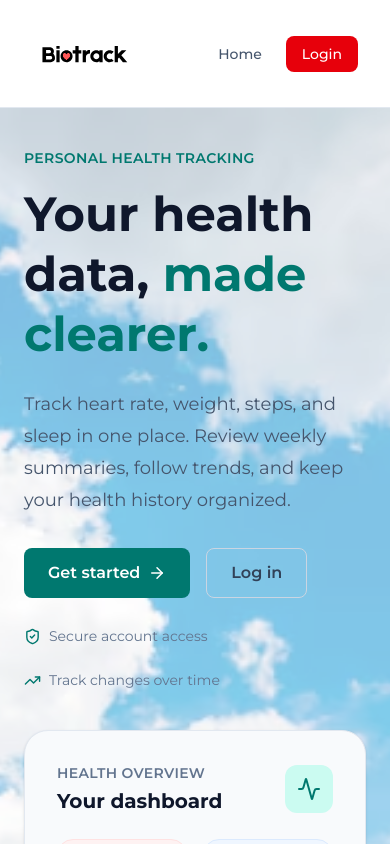
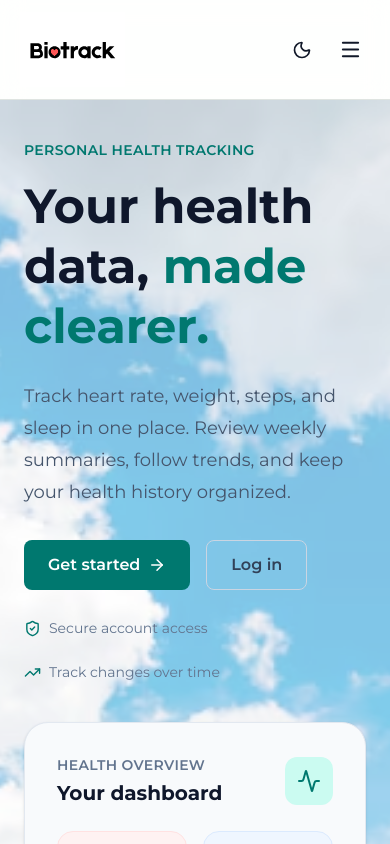
Before and after one commit to Mars-shah/BioTrack, a React (Vite) app in the folder client/: page / in a window 390 px wide. Shown: the top 844 px of the page. Built offline with nearby package versions, Linux system fonts and the light colour scheme; no server answers.

Commit message:
Fixing navvar for phone. Fixes #4

```diff
--- a/client/src/components/Navbar.tsx
+++ b/client/src/components/Navbar.tsx
@@ -1,22 +1,78 @@
+import { useEffect, useState } from "react";
 import { Link, useNavigate } from "react-router-dom";
+import {
+  Menu,
+  Moon,
+  Sun,
+  X,
+} from "lucide-react";
 
 import logo from "../assets/biotrack-logo.svg";
 
 function Navbar() {
   const navigate = useNavigate();
 
+  const [isMenuOpen, setIsMenuOpen] = useState(false);
+  const [isDark, setIsDark] = useState(false);
+
   const isLoggedIn =
     localStorage.getItem("access_token") !== null;
 
+  useEffect(() => {
+    const savedTheme = localStorage.getItem("theme");
+
+    const prefersDark = window.matchMedia(
+      "(prefers-color-scheme: dark)",
+    ).matches;
+
+    const shouldUseDark =
+      savedTheme === "dark" ||
+      (!savedTheme && prefersDark);
+
+    setIsDark(shouldUseDark);
+
+    document.documentElement.classList.toggle(
+      "dark",
+      shouldUseDark,
+    );
+  }, []);
+
+  function toggleTheme() {
+    const nextTheme = !isDark;
+
+    setIsDark(nextTheme);
+
+    document.documentElement.classList.toggle(
+      "dark",
+      nextTheme,
+    );
+
+    localStorage.setItem(
+      "theme",
+      nextTheme ? "dark" : "light",
+    );
+  }
+
   function handleLogout() {
     localStorage.removeItem("access_token");
+    setIsMenuOpen(false);
     navigate("/login");
   }
 
+  function closeMenu() {
+    setIsMenuOpen(false);
+  }
+
   return (
-    <nav className="border-b border-slate-200 bg-white">
-      <div className="mx-auto flex max-w-6xl items-center justify-between px-8 py-4 lg:px-6">
-        <Link to="/" className="flex items-center">
+    <nav className="sticky top-0 z-50 border-b border-[var(--border)] bg-[var(--surface)]/90 backdrop-blur-md">
+      <div className="mx-auto flex max-w-6xl items-center justify-between px-5 py-3">
+
+        {/* Logo */}
+        <Link
+          to="/"
+          onClick={closeMenu}
+          className="flex items-center"
+        >
           <img
             src={logo}
             alt="BioTrack"
@@ -24,12 +80,13 @@ function Navbar() {
           />
         </Link>
 
-        <div className="flex items-center gap-6">
+        {/* Desktop navigation */}
+        <div className="hidden items-center gap-6 md:flex">
           {isLoggedIn ? (
             <>
               <Link
                 to="/dashboard"
-                className="text-sm font-medium text-slate-600 transition hover:text-red-600"
+                className="text-sm font-medium text-[var(--muted)] transition hover:text-[var(--primary)]"
               >
                 Dashboard
               </Link>
@@ -37,7 +94,7 @@ function Navbar() {
               <button
                 type="button"
                 onClick={handleLogout}
-                className="rounded-lg bg-red-600 px-4 py-2 text-sm font-medium text-white transition hover:bg-red-700"
+                className="rounded-lg bg-[var(--danger)] px-4 py-2 text-sm font-medium text-white transition hover:opacity-90"
               >
                 Logout
               </button>
@@ -46,21 +103,114 @@ function Navbar() {
             <>
               <Link
                 to="/"
-                className="text-sm font-medium text-slate-600 transition hover:text-red-600"
+                className="text-sm font-medium text-[var(--muted)] transition hover:text-[var(--primary)]"
               >
                 Home
               </Link>
 
               <Link
                 to="/login"
-                className="rounded-lg bg-red-600 px-4 py-2 text-sm font-medium text-white transition hover:bg-red-700"
+                className="rounded-lg bg-[var(--danger)] px-4 py-2 text-sm font-medium text-white transition hover:opacity-90"
               >
                 Login
               </Link>
             </>
           )}
+
+          {/* Theme toggle */}
+          <button
+            type="button"
+            onClick={toggleTheme}
+            className="flex h-10 w-10 items-center justify-center rounded-lg border border-[var(--border)] bg-[var(--surface)] text-[var(--foreground)] transition hover:bg-[var(--surface-secondary)]"
+            aria-label="Toggle theme"
+          >
+            {isDark ? (
+              <Sun size={18} />
+            ) : (
+              <Moon size={18} />
+            )}
+          </button>
+        </div>
+
+        {/* Mobile controls */}
+        <div className="flex items-center gap-2 md:hidden">
+
+          {/* Theme toggle */}
+          <button
+            type="button"
+            onClick={toggleTheme}
+            className="flex h-10 w-10 items-center justify-center rounded-lg text-[var(--foreground)] transition hover:bg-[var(--surface-secondary)]"
+            aria-label="Toggle theme"
+          >
+            {isDark ? (
+              <Sun size={20} />
+            ) : (
+              <Moon size={20} />
+            )}
+          </button>
+
+          {/* Hamburger */}
+          <button
+            type="button"
+            onClick={() => setIsMenuOpen(!isMenuOpen)}
+            className="flex h-10 w-10 items-center justify-center rounded-lg text-[var(--foreground)] transition hover:bg-[var(--surface-secondary)]"
+            aria-label="Toggle navigation"
+            aria-expanded={isMenuOpen}
+          >
+            {isMenuOpen ? (
+              <X size={23} />
+            ) : (
+              <Menu size={23} />
+            )}
+          </button>
         </div>
       </div>
+
+      {/* Mobile dropdown */}
+      {isMenuOpen && (
+        <div className="border-t border-[var(--border)] bg-[var(--surface)] md:hidden">
+          <div className="flex flex-col px-5 py-3">
+
+            {isLoggedIn ? (
+              <>
+                <Link
+                  to="/dashboard"
+                  onClick={closeMenu}
+                  className="border-b border-[var(--border)] py-3 text-sm font-medium text-[var(--foreground)] transition hover:text-[var(--primary)]"
+                >
+                  Dashboard
+                </Link>
+
+                <button
+                  type="button"
+                  onClick={handleLogout}
+                  className="py-3 text-left text-sm font-medium text-[var(--danger)]"
+                >
+                  Logout
+                </button>
+              </>
+            ) : (
+              <>
+                <Link
+                  to="/"
+                  onClick={closeMenu}
+                  className="border-b border-[var(--border)] py-3 text-sm font-medium text-[var(--foreground)] transition hover:text-[var(--primary)]"
+                >
+                  Home
+                </Link>
+
+                <Link
+                  to="/login"
+                  onClick={closeMenu}
+                  className="py-3 text-sm font-medium text-[var(--danger)]"
+                >
+                  Login
+                </Link>
+              </>
+            )}
+          </div>
+        </div>
+      )}
     </nav>
   );
 }
--- a/client/src/index.css
+++ b/client/src/index.css
@@ -1,9 +1,69 @@
-@import url("https://fonts.googleapis.com/css2?family=Montserrat:wght@400;500;600;700&display=swap");
+@import url("https://fonts.googleapis.com/css2?family=Instrument+Serif:ital@0;1&family=Montserrat:wght@400;500;600;700&display=swap");
 
 @import "tailwindcss";
 
+:root {
+  --background: #f6f7f5;
+  --surface: #ffffff;
+  --surface-secondary: #edf1ef;
+
+  --foreground: #101828;
+  --muted: #667085;
+
+  --border: #dfe4e1;
+
+  --primary: #0f766e;
+  --primary-hover: #0d5f59;
+
+  --danger: #dc2626;
+}
+
+.dark {
+  --background: #0d1117;
+  --surface: #151b23;
+  --surface-secondary: #1c232d;
+
+  --foreground: #f5f7fa;
+  --muted: #9aa4b2;
+
+  --border: #29313c;
+
+  --primary: #2dd4bf;
+  --primary-hover: #5eead4;
+
+  --danger: #f87171;
+}
+
+html {
+  background: var(--background);
+}
+
 body {
+  margin: 0;
+  background: var(--background);
+  color: var(--foreground);
   font-family: "Montserrat", Arial, sans-serif;
+
+  transition:
+    background-color 200ms ease,
+    color 200ms ease;
+}
+
+.display-font {
+  font-family: "Instrument Serif", Georgia, serif;
+}
+
+button,
+a,
+input,
+section,
+div,
+nav,
+footer {
+  transition:
+    background-color 200ms ease,
+    color 200ms ease,
+    border-color 200ms ease;
 }
 
 @keyframes heartPulse {
@@ -15,7 +75,7 @@ body {
 
   50% {
     transform: scale(1.06);
-    opacity: 0.10;
+    opacity: 0.1;
   }
 }
 
```
Also changed, not shown: 1 other file (tests, documents, lock files or other folders).
